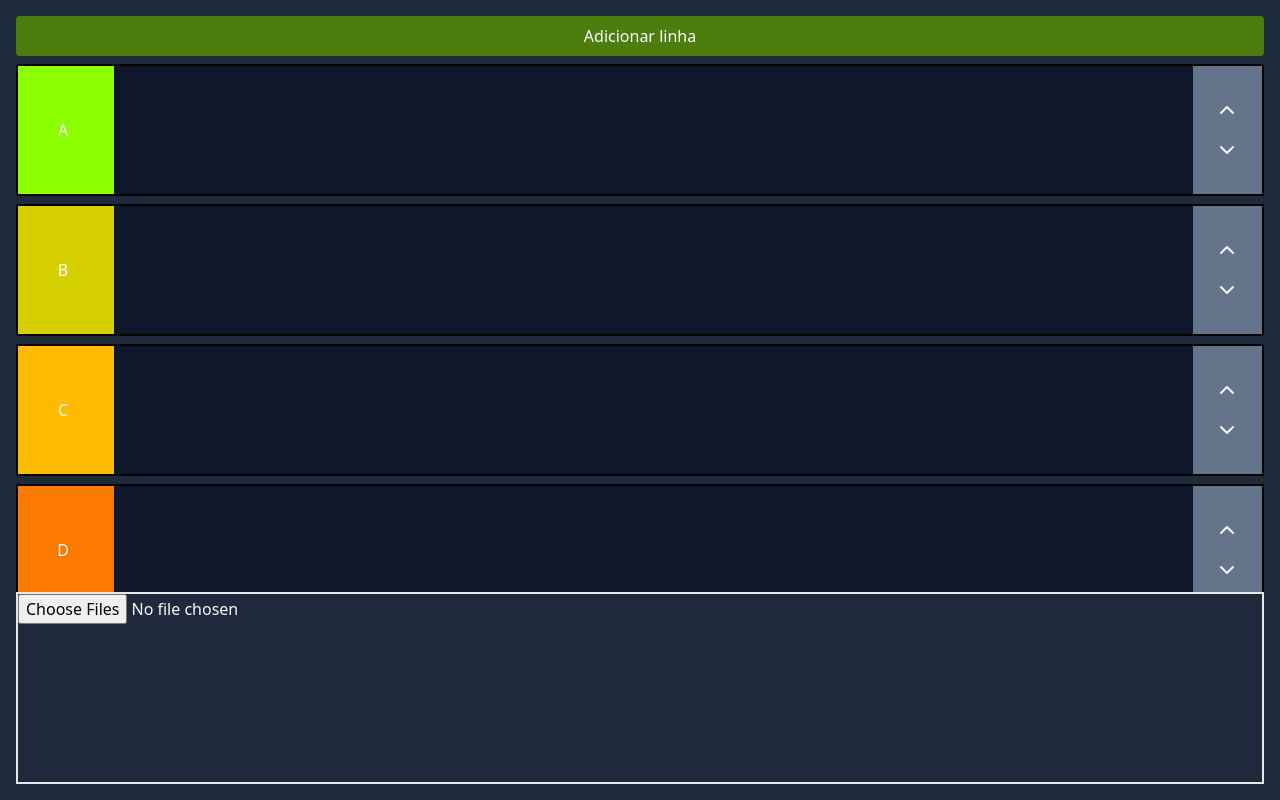
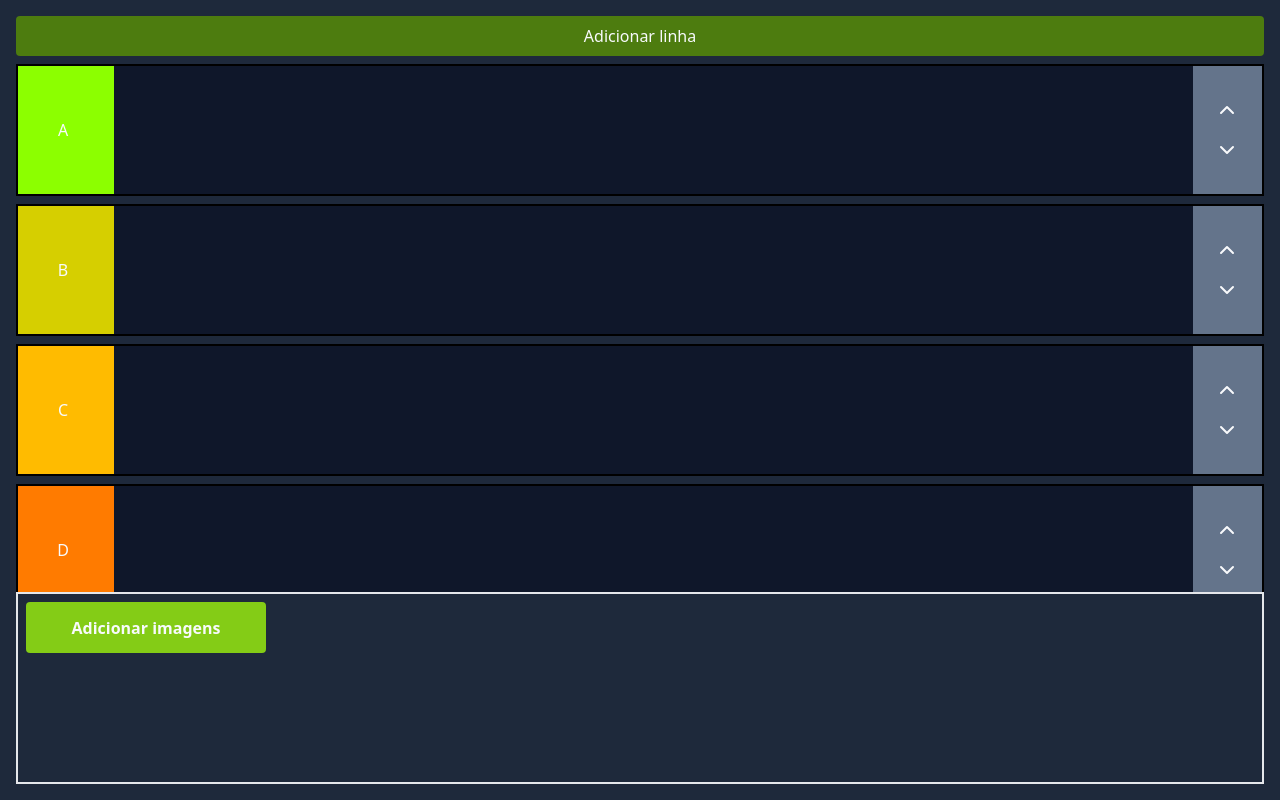
Before and after one commit to Jordaobm/tierlist, a React (Vite) app: page / in a window 1280 px wide. Built offline with nearby package versions, Linux system fonts and the light colour scheme.

Commit message:
Adicionando estilização em botões

```diff
--- a/src/App.tsx
+++ b/src/App.tsx
@@ -1,8 +1,8 @@
+import { ChevronDown, ChevronUp } from "lucide-react";
 import { useState } from "react";
 import { v4 } from "uuid";
+import { Image } from "./components/Image";
 import { DEFAULT_ROWS } from "./config/constantes";
-import { Image } from "./components/Image";
-import { ChevronDown, ChevronUp } from "lucide-react";
 
 export interface IFile {
   id?: string;
@@ -183,7 +183,20 @@ export const App = () => {
       </div>
 
       <div id="images" className="w-full flex flex-col h-[25vh] border-2">
-        <input type="file" multiple onChange={addFiles}></input>
+        <input
+          type="file"
+          multiple
+          onChange={addFiles}
+          className="opacity-0 hidden"
+          id="file"
+        ></input>
+
+        <label
+          htmlFor="file"
+          className="flex items-center text-center justify-center font-bold m-2 w-60 h-20 bg-lime-500 rounded "
+        >
+          Adicionar imagens
+        </label>
 
         <div className="w-full flex overflow-x-auto h-[100%]">
           {files
```
